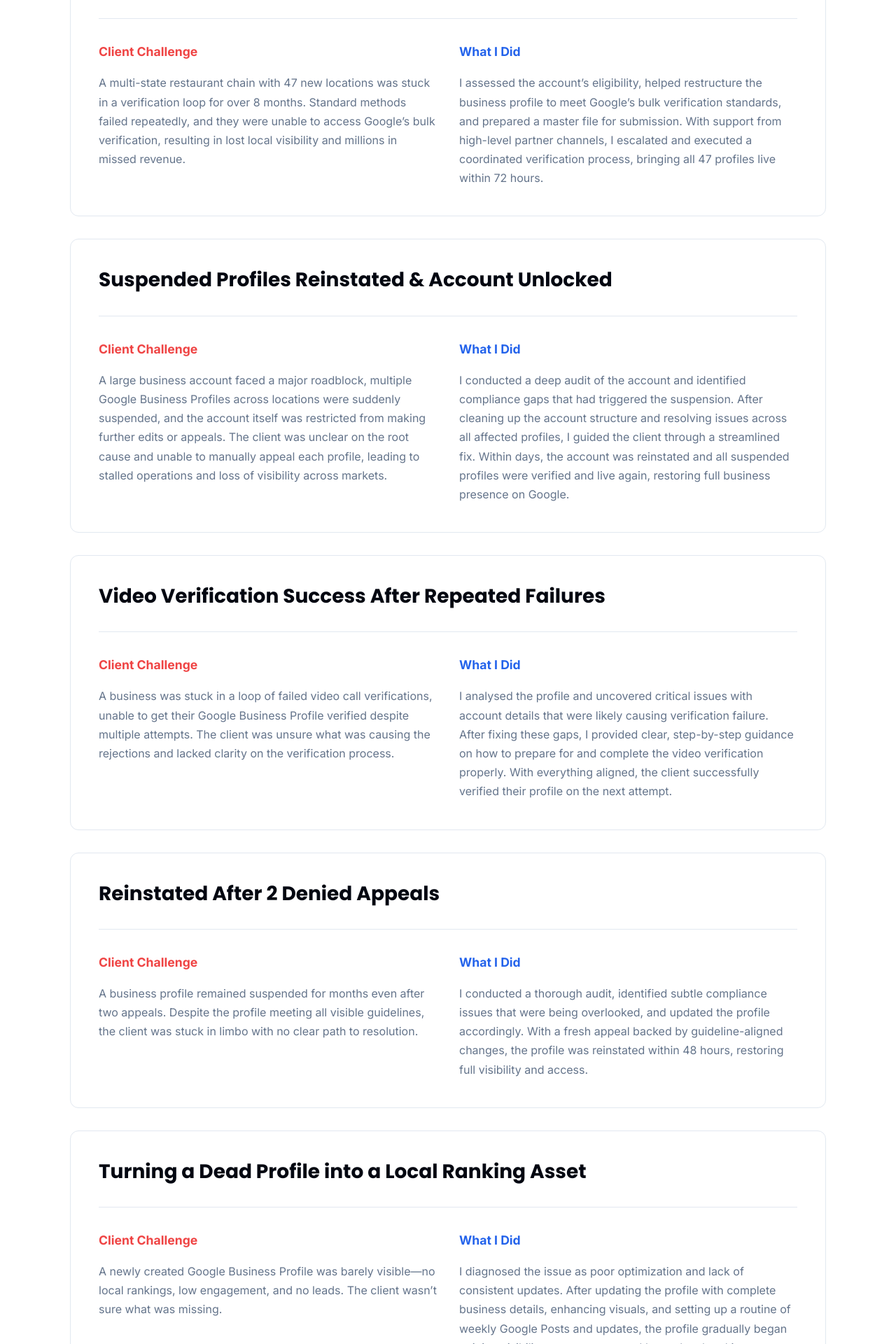
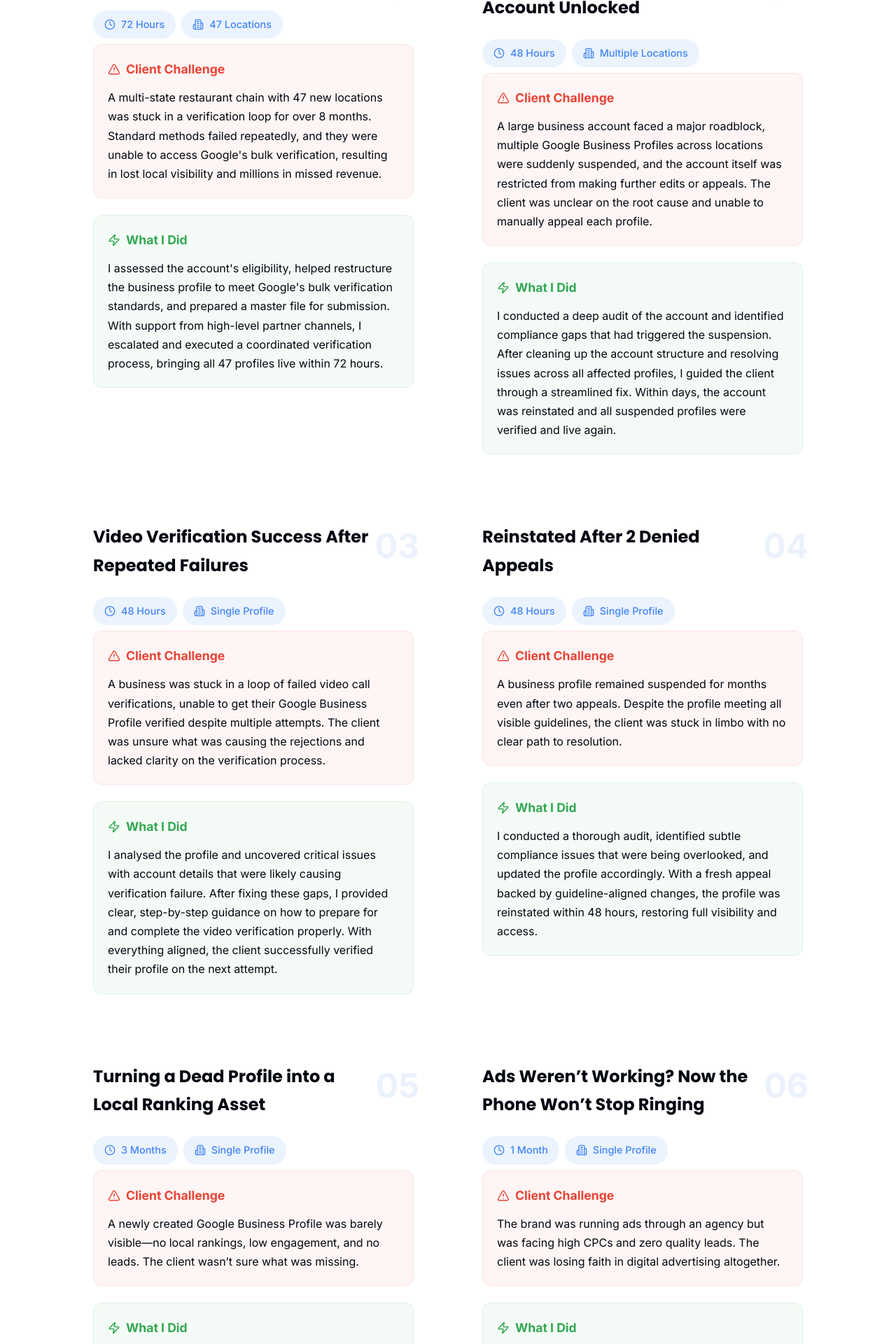
Before and after one commit to sohanreddy98/sohan-gbp-portfolio, a Next.js app in the folder dp-sr-portfolio/: page / in a window 1280 px wide. Shown: the part 5020-6940 px from the top of the page at 70% size. Built offline with nearby package versions, Linux system fonts and the light colour scheme.

Commit message:
update for the success stories section

```diff
--- a/dp-sr-portfolio/app/globals.css
+++ b/dp-sr-portfolio/app/globals.css
@@ -610,85 +610,141 @@
 
 /* Case Studies Section */
 .case-studies {
+  position: relative;
+  overflow: hidden;
+  background: hsl(var(--background));
   padding: 6rem 0;
-    background: hsl(var(--background));
 }
 
 .case-studies-grid {
   display: grid;
-    grid-template-columns: 1fr;
+  grid-template-columns: repeat(auto-fit, minmax(min(100%, 380px), 1fr));
   gap: 2rem;
-    margin-top: 4rem;
+  position: relative;
+  z-index: 1;
 }
 
 .case-study-card {
-    background: hsl(var(--card));
-    border: 1px solid hsl(var(--border));
-    border-radius: var(--radius);
-    padding: 2.5rem;
-    transition: all 0.3s ease;
+  background: rgba(255, 255, 255, 0.7);
+  backdrop-filter: blur(10px);
+  border-radius: 16px;
+  padding: 2rem;
+  transition: all 0.3s cubic-bezier(0.4, 0, 0.2, 1);
+  position: relative;
+  border: 1px solid rgba(255, 255, 255, 0.2);
+  overflow: hidden;
+}
+
+.dark .case-study-card {
+  background: rgba(30, 30, 30, 0.7);
+  border-color: rgba(255, 255, 255, 0.1);
+}
+
+.case-study-card::before {
+  content: '';
+  position: absolute;
+  top: 0;
+  left: 0;
+  right: 0;
+  height: 4px;
+  background: linear-gradient(to right, #4285F4, #EA4335, #FBBC05, #34A853);
+  transform: scaleX(0);
+  transform-origin: left;
+  transition: transform 0.3s ease-out;
 }
 
 .case-study-card:hover {
   transform: translateY(-5px);
-    box-shadow: 0 10px 30px hsla(var(--foreground), 0.05);
+  box-shadow: 0 20px 40px rgba(0, 0, 0, 0.1);
 }
 
-.case-study-header {
-    display: flex;
-    align-items: center;
-    gap: 0.75rem;
-    margin-bottom: 1.5rem;
-    color: hsl(var(--muted-foreground));
-    font-weight: 500;
+.case-study-card:hover::before {
+  transform: scaleX(1);
 }
 
-.case-study-header .case-study-icon {
-    color: hsl(var(--primary));
+.case-number {
+  position: absolute;
+  top: 1.5rem;
+  right: 1.5rem;
+  font-size: 3rem;
+  font-weight: 700;
+  opacity: 0.1;
+  color: #4285F4;
 }
 
 .case-study-main-title {
-    font-size: 1.75rem;
-    font-weight: 600;
-    margin-bottom: 2rem;
-    line-height: 1.3;
+  font-size: 1.5rem;
+  font-weight: 700;
+  margin-bottom: 1.5rem;
+  padding-right: 3rem;
 }
 
 .case-study-details {
   display: grid;
-    grid-template-columns: 1fr;
-    gap: 2rem;
-    border-top: 1px solid hsl(var(--border));
-    padding-top: 2rem;
+  gap: 1.5rem;
 }
 
-@media (min-width: 768px) {
-    .case-study-details {
-        grid-template-columns: 1fr 1fr;
-    }
+.case-study-challenge, .case-study-solution {
+  padding: 1.25rem;
+  border-radius: 12px;
+  transition: transform 0.2s ease;
 }
 
-.case-study-challenge h4,
-.case-study-solution h4 {
+.case-study-challenge {
+  background: rgba(234, 67, 53, 0.05);
+  border: 1px solid rgba(234, 67, 53, 0.1);
+}
+
+.case-study-solution {
+  background: rgba(52, 168, 83, 0.05);
+  border: 1px solid rgba(52, 168, 83, 0.1);
+}
+
+.case-study-challenge h4, .case-study-solution h4 {
   display: flex;
   align-items: center;
   gap: 0.5rem;
   font-size: 1.1rem;
   font-weight: 600;
-    margin-bottom: 1rem;
+  margin-bottom: 0.75rem;
 }
 
 .case-study-challenge h4 {
-    color: hsl(var(--destructive));
-}
-.case-study-solution h4 {
-    color: hsl(var(--primary));
+  color: #EA4335;
 }
 
-.case-study-challenge p,
-.case-study-solution p {
-    color: hsl(var(--muted-foreground));
-    line-height: 1.7;
+.case-study-solution h4 {
+  color: #34A853;
+}
+
+.metric-badge {
+  display: inline-flex;
+  align-items: center;
+  gap: 0.5rem;
+  padding: 0.5rem 1rem;
+  border-radius: 20px;
+  font-size: 0.9rem;
+  font-weight: 500;
+  background: rgba(66, 133, 244, 0.1);
+  color: #4285F4;
+  margin-right: 0.5rem;
+  margin-bottom: 0.5rem;
+}
+
+@media (max-width: 768px) {
+  .case-studies-grid {
+    grid-template-columns: 1fr;
+  }
+
+  .case-study-card {
+    padding: 1.5rem;
+  }
+
+  .case-number {
+    font-size: 2rem;
+    top: 1rem;
+    right: 1rem;
+  }
 }
 
 /* Recognition Section */
--- a/dp-sr-portfolio/app/page.js
+++ b/dp-sr-portfolio/app/page.js
@@ -365,84 +365,179 @@
           <div className="case-studies-grid">
             {/* Success Story 1 */}
             <div className="case-study-card">
+              <div className="case-number">01</div>
               <h3 className="case-study-main-title">47 Locations Live in 72 Hours</h3>
+              <div className="metric-badge">
+                <Clock size={16} />
+                72 Hours
+              </div>
+              <div className="metric-badge">
+                <Building2 size={16} />
+                47 Locations
+              </div>
               <div className="case-study-details">
                 <div className="case-study-challenge">
-                  <h4>Client Challenge</h4>
-                  <p>A multi-state restaurant chain with 47 new locations was stuck in a verification loop for over 8 months. Standard methods failed repeatedly, and they were unable to access Google’s bulk verification, resulting in lost local visibility and millions in missed revenue.</p>
+                  <h4>
+                    <AlertTriangle size={18} />
+                    Client Challenge
+                  </h4>
+                  <p>A multi-state restaurant chain with 47 new locations was stuck in a verification loop for over 8 months. Standard methods failed repeatedly, and they were unable to access Google's bulk verification, resulting in lost local visibility and millions in missed revenue.</p>
                 </div>
                 <div className="case-study-solution">
-                  <h4>What I Did</h4>
-                  <p>I assessed the account’s eligibility, helped restructure the business profile to meet Google’s bulk verification standards, and prepared a master file for submission. With support from high-level partner channels, I escalated and executed a coordinated verification process, bringing all 47 profiles live within 72 hours.</p>
+                  <h4>
+                    <Zap size={18} />
+                    What I Did
+                  </h4>
+                  <p>I assessed the account's eligibility, helped restructure the business profile to meet Google's bulk verification standards, and prepared a master file for submission. With support from high-level partner channels, I escalated and executed a coordinated verification process, bringing all 47 profiles live within 72 hours.</p>
                 </div>
               </div>
             </div>
+
             {/* Success Story 2 */}
             <div className="case-study-card">
+              <div className="case-number">02</div>
               <h3 className="case-study-main-title">Suspended Profiles Reinstated & Account Unlocked</h3>
+              <div className="metric-badge">
+                <Clock size={16} />
+                48 Hours
+              </div>
+              <div className="metric-badge">
+                <Building2 size={16} />
+                Multiple Locations
+              </div>
               <div className="case-study-details">
                 <div className="case-study-challenge">
-                  <h4>Client Challenge</h4>
-                  <p>A large business account faced a major roadblock, multiple Google Business Profiles across locations were suddenly suspended, and the account itself was restricted from making further edits or appeals. The client was unclear on the root cause and unable to manually appeal each profile, leading to stalled operations and loss of visibility across markets.</p>
+                  <h4>
+                    <AlertTriangle size={18} />
+                    Client Challenge
+                  </h4>
+                  <p>A large business account faced a major roadblock, multiple Google Business Profiles across locations were suddenly suspended, and the account itself was restricted from making further edits or appeals. The client was unclear on the root cause and unable to manually appeal each profile.</p>
                 </div>
                 <div className="case-study-solution">
-                  <h4>What I Did</h4>
-                  <p>I conducted a deep audit of the account and identified compliance gaps that had triggered the suspension. After cleaning up the account structure and resolving issues across all affected profiles, I guided the client through a streamlined fix. Within days, the account was reinstated and all suspended profiles were verified and live again, restoring full business presence on Google.</p>
+                  <h4>
+                    <Zap size={18} />
+                    What I Did
+                  </h4>
+                  <p>I conducted a deep audit of the account and identified compliance gaps that had triggered the suspension. After cleaning up the account structure and resolving issues across all affected profiles, I guided the client through a streamlined fix. Within days, the account was reinstated and all suspended profiles were verified and live again.</p>
                 </div>
               </div>
             </div>
+
             {/* Success Story 3 */}
             <div className="case-study-card">
+              <div className="case-number">03</div>
               <h3 className="case-study-main-title">Video Verification Success After Repeated Failures</h3>
+              <div className="metric-badge">
+                <Clock size={16} />
+                48 Hours
+              </div>
+              <div className="metric-badge">
+                <Building2 size={16} />
+                Single Profile
+              </div>
               <div className="case-study-details">
                 <div className="case-study-challenge">
-                  <h4>Client Challenge</h4>
+                  <h4>
+                    <AlertTriangle size={18} />
+                    Client Challenge
+                  </h4>
                   <p>A business was stuck in a loop of failed video call verifications, unable to get their Google Business Profile verified despite multiple attempts. The client was unsure what was causing the rejections and lacked clarity on the verification process.</p>
                 </div>
                 <div className="case-study-solution">
-                  <h4>What I Did</h4>
+                  <h4>
+                    <Zap size={18} />
+                    What I Did
+                  </h4>
                   <p>I analysed the profile and uncovered critical issues with account details that were likely causing verification failure. After fixing these gaps, I provided clear, step-by-step guidance on how to prepare for and complete the video verification properly. With everything aligned, the client successfully verified their profile on the next attempt.</p>
                 </div>
               </div>
             </div>
+
             {/* Success Story 4 */}
             <div className="case-study-card">
+              <div className="case-number">04</div>
               <h3 className="case-study-main-title">Reinstated After 2 Denied Appeals</h3>
+              <div className="metric-badge">
+                <Clock size={16} />
+                48 Hours
+              </div>
+              <div className="metric-badge">
+                <Building2 size={16} />
+                Single Profile
+              </div>
               <div className="case-study-details">
                 <div className="case-study-challenge">
-                  <h4>Client Challenge</h4>
+                  <h4>
+                    <AlertTriangle size={18} />
+                    Client Challenge
+                  </h4>
                   <p>A business profile remained suspended for months even after two appeals. Despite the profile meeting all visible guidelines, the client was stuck in limbo with no clear path to resolution.</p>
                 </div>
                 <div className="case-study-solution">
-                  <h4>What I Did</h4>
+                  <h4>
+                    <Zap size={18} />
+                    What I Did
+                  </h4>
                   <p>I conducted a thorough audit, identified subtle compliance issues that were being overlooked, and updated the profile accordingly. With a fresh appeal backed by guideline-aligned changes, the profile was reinstated within 48 hours, restoring full visibility and access.</p>
                 </div>
               </div>
             </div>
+
             {/* Success Story 5 */}
             <div className="case-study-card">
+              <div className="case-number">05</div>
               <h3 className="case-study-main-title">Turning a Dead Profile into a Local Ranking Asset</h3>
+              <div className="metric-badge">
+                <Clock size={16} />
+                3 Months
+              </div>
+              <div className="metric-badge">
+                <Building2 size={16} />
+                Single Profile
+              </div>
               <div className="case-study-details">
                 <div className="case-study-challenge">
-                  <h4>Client Challenge</h4>
+                  <h4>
+                    <AlertTriangle size={18} />
+                    Client Challenge
+                  </h4>
                   <p>A newly created Google Business Profile was barely visible—no local rankings, low engagement, and no leads. The client wasn’t sure what was missing.</p>
                 </div>
                 <div className="case-study-solution">
-                  <h4>What I Did</h4>
+                  <h4>
+                    <Zap size={18} />
+                    What I Did
+                  </h4>
                   <p>I diagnosed the issue as poor optimization and lack of consistent updates. After updating the profile with complete business details, enhancing visuals, and setting up a routine of weekly Google Posts and updates, the profile gradually began gaining visibility, engagement, and better local rankings.</p>
                 </div>
               </div>
             </div>
+
             {/* Success Story 6 */}
             <div className="case-study-card">
+              <div className="case-number">06</div>
               <h3 className="case-study-main-title">Ads Weren’t Working? Now the Phone Won’t Stop Ringing</h3>
+              <div className="metric-badge">
+                <Clock size={16} />
+                1 Month
+              </div>
+              <div className="metric-badge">
+                <Building2 size={16} />
+                Single Profile
+              </div>
               <div className="case-study-details">
                 <div className="case-study-challenge">
-                  <h4>Client Challenge</h4>
+                  <h4>
+                    <AlertTriangle size={18} />
+                    Client Challenge
+                  </h4>
                   <p>The brand was running ads through an agency but was facing high CPCs and zero quality leads. The client was losing faith in digital advertising altogether.</p>
                 </div>
                 <div className="case-study-solution">
-                  <h4>What I Did</h4>
+                  <h4>
+                    <Zap size={18} />
+                    What I Did
+                  </h4>
                   <p>My team ran a quick but honest audit, highlighting gaps in ad strategy, audience targeting, and conversion setup. We offered a refreshed multi-channel approach—blending Google Ads, Local Service Ads, email, and SMS marketing. Within a month, lead flow significantly improved, the phone started ringing again, and the brand finally saw ROI on their ad spend.</p>
                 </div>
               </div>
```
Lines whose indentation alone changed are shown as unchanged.
